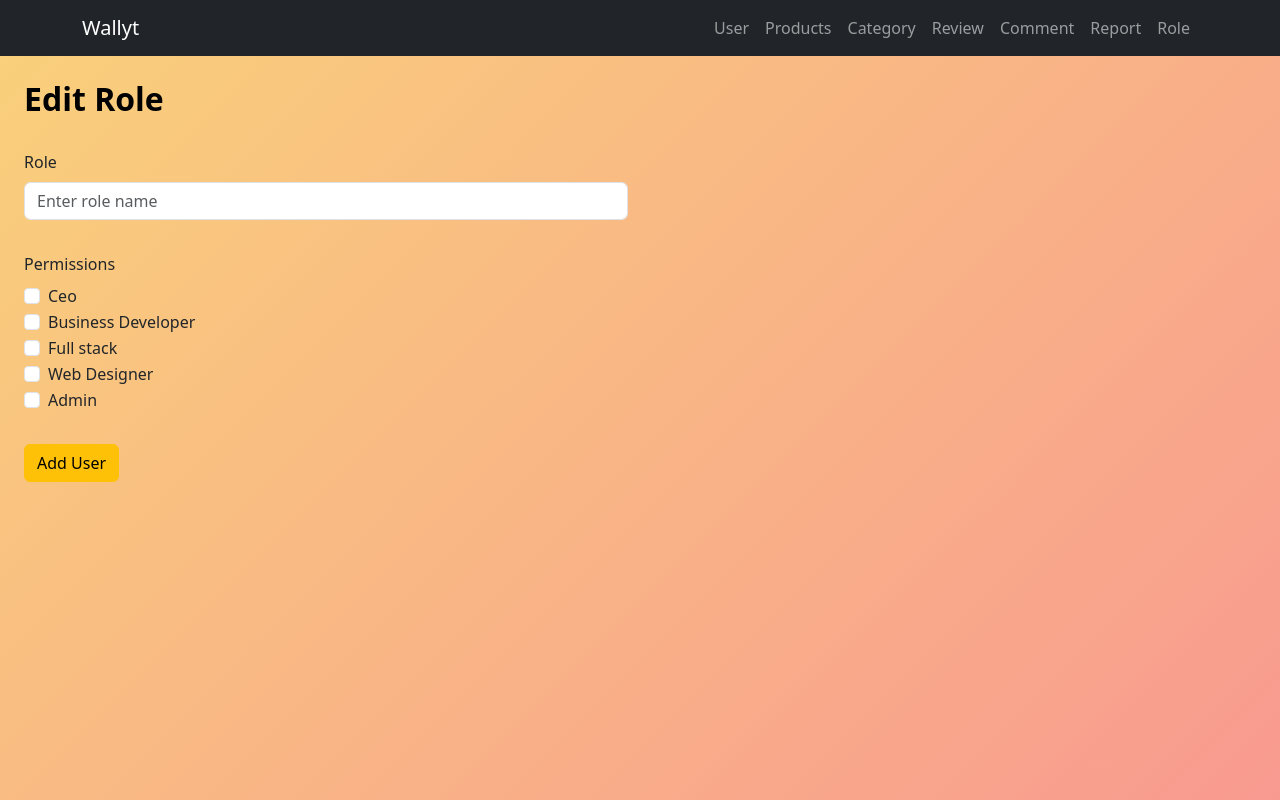
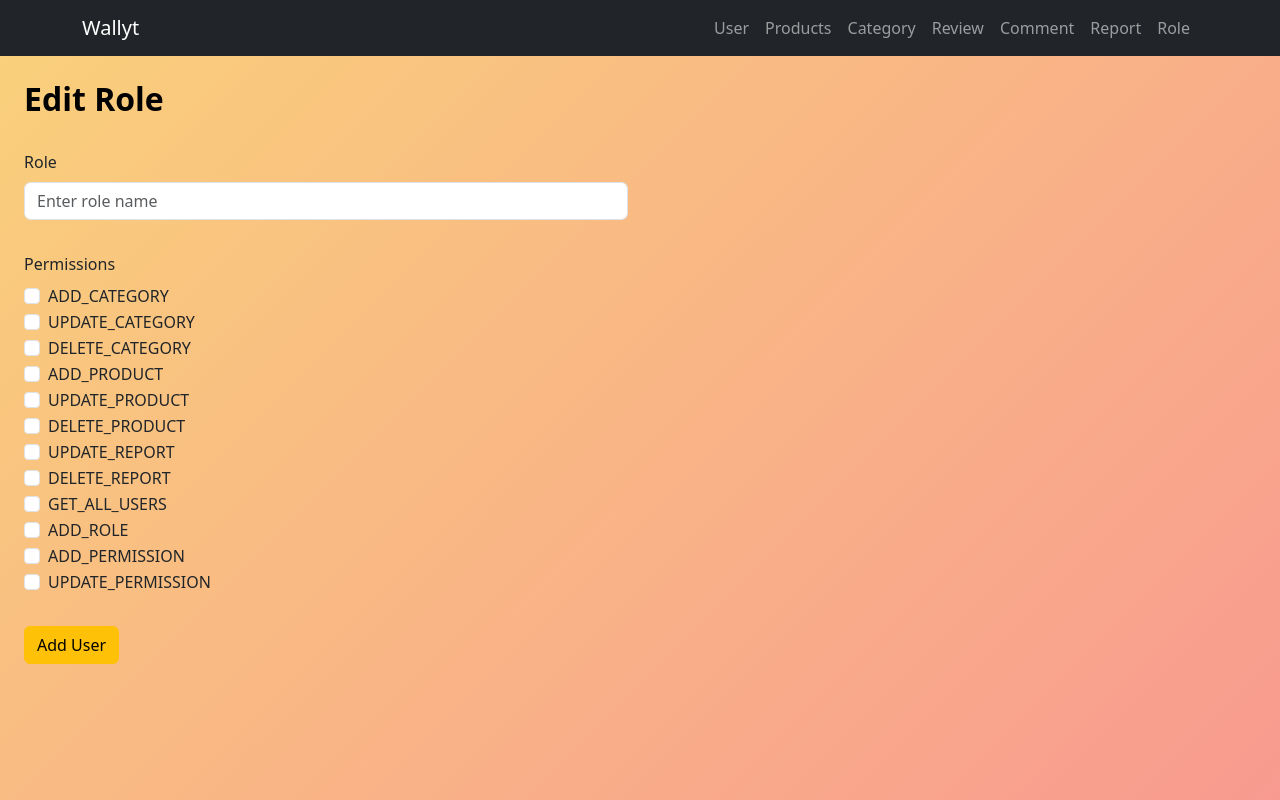
Before and after one commit to saraabdelrhman/admin-wallyt, a React (Create React App) app: page /roleedit in a window 1280 px wide. Built offline with nearby package versions, Linux system fonts and the light colour scheme.

Commit message:
update premission

```diff
--- a/src/components/Edit&Delete/Roleedit.js
+++ b/src/components/Edit&Delete/Roleedit.js
@@ -13,11 +13,18 @@ const Roleedit = () => {
 
   // List of possible permissions
   const availablePermissions = [
-    "Ceo",
-    "Business Developer",
-    "Full stack",
-    "Web Designer",
-    "Admin",
+"ADD_CATEGORY",
+"UPDATE_CATEGORY",
+"DELETE_CATEGORY",
+"ADD_PRODUCT",
+"UPDATE_PRODUCT",
+"DELETE_PRODUCT",
+"UPDATE_REPORT",
+"DELETE_REPORT",
+"GET_ALL_USERS",
+"ADD_ROLE",
+"ADD_PERMISSION",
+"UPDATE_PERMISSION",
   ];
 
   const handleChange = (e) => {
--- a/src/components/Edit&Delete/Useredit.js
+++ b/src/components/Edit&Delete/Useredit.js
@@ -15,11 +15,18 @@ const UserEdit = () => {
   });
 
   const availablePermissions = [
-    'Ceo',
-    'Business Developer',
-    'Full stack',
-    'Web Designer',
-    'Admin',
+  "ADD_CATEGORY",
+"UPDATE_CATEGORY",
+"DELETE_CATEGORY",
+"ADD_PRODUCT",
+"UPDATE_PRODUCT",
+"DELETE_PRODUCT",
+"UPDATE_REPORT",
+"DELETE_REPORT",
+"GET_ALL_USERS",
+"ADD_ROLE",
+"ADD_PERMISSION",
+"UPDATE_PERMISSION",
   ];
 
   // Handle permission change
```
